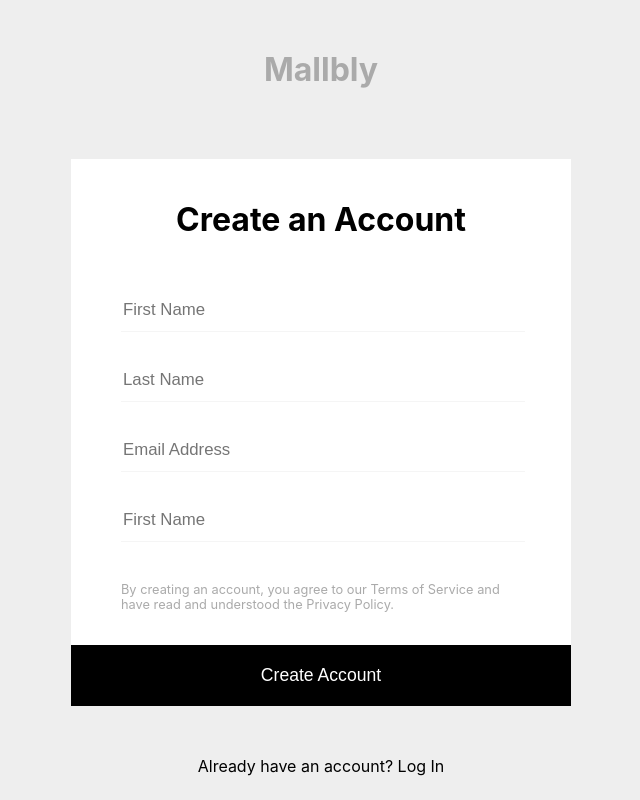
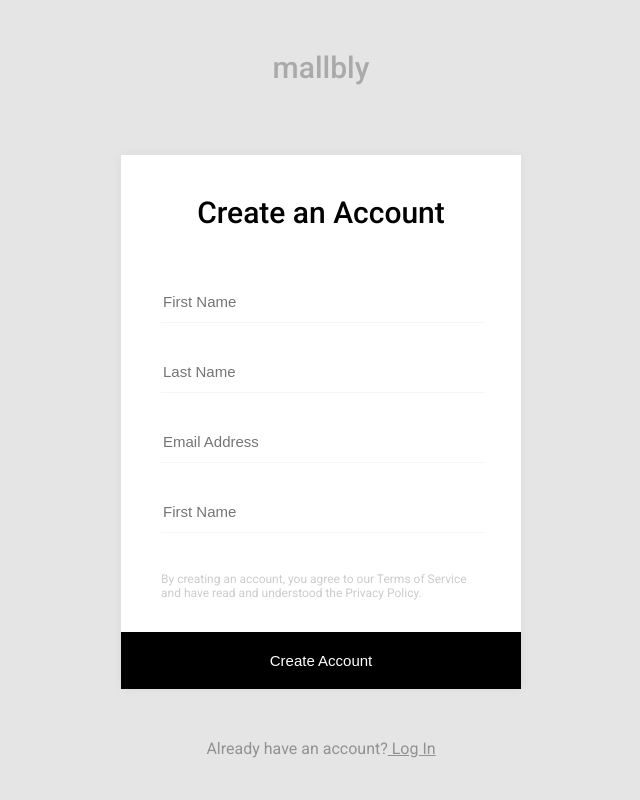
Before and after one commit to adexot/mallbly, a React (Create React App) app: page /signup in a window 1280 px wide. Shown: the whole page, without its empty margins (319-959 px from the left). Built offline with nearby package versions, Linux system fonts and the light colour scheme.

Commit message:
create CMS page

```diff
--- a/public/index.html
+++ b/public/index.html
@@ -5,6 +5,7 @@
     <link rel="shortcut icon" href="%PUBLIC_URL%/favicon.ico">
     <meta name="viewport" content="width=device-width, initial-scale=1, shrink-to-fit=no">
     <meta name="theme-color" content="#000000">
+    <link href="https://fonts.googleapis.com/css?family=Roboto:400,500" rel="stylesheet">
     <!--
       manifest.json provides metadata used when your web app is added to the
       homescreen on Android. See https://developers.google.com/web/fundamentals/engage-and-retain/web-app-manifest/
--- a/src/App.js
+++ b/src/App.js
@@ -2,11 +2,13 @@ import React, {Fragment, } from 'react';
 import {BrowserRouter as Router, Route} from 'react-router-dom';
 import Home from './pages/home';
 import Signup from './pages/signup';
+import CMS from './pages/cms';
 
 const App = () => (
   <Router>
     <Fragment>
       <Route exact path='/' component={Home} />
+      <Route exact path='/cms' component={CMS} />
       <Route exact path='/signup' component={Signup} />
     </Fragment>
   </Router>
--- /dev/null
+++ b/src/components/CMSSidebar/cmsSidebar.js
@@ -0,0 +1,54 @@
+import React, {Component, Fragment,} from 'react';
+import './cmsSidebar.scss';
+
+class CMSSidebar extends Component {
+    constructor(props){
+        super(props);
+        this.state = {
+            isClose: true
+        };
+    }
+
+    closeSidebar(e){
+        e.preventDefault();
+        this.setState({
+            isClose: true
+        });
+    }
+
+    openSidebar(e) {
+        e.preventDefault();
+        this.setState({
+            isClose: false
+        });
+    }
+
+    render(){
+        const {isClose,} = this.state;
+        const sidebarClass = `cmsSidebar ${isClose ? 'close' : ''}`;
+        const openButtonClass = `openButton ${isClose ? 'showButton' : ''}`;
+        return (
+            <Fragment>
+                <div className={sidebarClass}>
+                    <ul className=''>
+                        <li>logo</li>
+                        <li>home</li>
+                    </ul>
+                    <ul className='menuListDown'>
+                        <li onClick={(e) => this.closeSidebar(e)}>close</li>
+                    </ul>
+                </div>
+
+                <div className='sidebarContent'>
+                    <div>Sidebar Content</div>
+                </div>
+
+                <button className={openButtonClass} onClick={(e) => this.openSidebar(e)}>
+                    open
+                </button>
+            </Fragment>
+        );
+    }
+}
+
+export default CMSSidebar;
--- /dev/null
+++ b/src/components/CMSSidebar/cmsSidebar.scss
@@ -0,0 +1,51 @@
+.cmsSidebar {
+    background-color: #000;
+    color: #fff;
+    display: inline-block;
+    width: 70px;
+    height: 100vh;
+    position: relative;
+    transition: transform .3s linear;
+    z-index: 99;
+
+    &.close {
+        transform: translateX(-100%);
+    }
+
+    li {
+        display: block;
+        cursor: pointer;
+        padding: 20px
+    }
+
+    .menuListDown {
+        position: absolute;
+        bottom: 0;
+        left: 0;
+    }
+}
+
+.openButton {
+    position: fixed;
+    bottom: 0;
+    left: 0;
+    padding: 20px;
+    background-color: #000;
+    color: #fff;
+    cursor: pointer;
+    transform: translateX(-100%);
+    transition: transform .3s linear;
+}
+
+.showButton {
+    transform: translateX(0);
+}
+
+.sidebarContent {
+    width: 280px;
+    height: 100vh;
+    background-color: #fff;
+    position: absolute;
+    top: 0;
+    left: 70px;
+}
--- /dev/null
+++ b/src/components/CMSSidebar/index.js
@@ -0,0 +1 @@
+export {default, } from './cmsSidebar';
--- a/src/index.css
+++ b/src/index.css
@@ -1,9 +1,7 @@
 body {
   margin: 0;
   padding: 0;
-  font-family: -apple-system, BlinkMacSystemFont, "Segoe UI", "Roboto", "Oxygen",
-    "Ubuntu", "Cantarell", "Fira Sans", "Droid Sans", "Helvetica Neue",
-    sans-serif;
+  font-family: 'Roboto', sans-serif;
   -webkit-font-smoothing: antialiased;
   -moz-osx-font-smoothing: grayscale;
 }
--- /dev/null
+++ b/src/pages/cms/cms.js
@@ -0,0 +1,14 @@
+import React, {Component, } from 'react';
+import CMSSidebar from '../../components/CMSSidebar';
+
+class CMS extends Component {
+    render(){
+        return (
+            <div className='wrapper'>
+                <CMSSidebar/>
+            </div>
+        );
+    }
+}
+
+export default CMS;
--- /dev/null
+++ b/src/pages/cms/index.js
@@ -0,0 +1 @@
+export {default, } from './cms';
--- a/src/pages/signup/signup.js
+++ b/src/pages/signup/signup.js
@@ -4,8 +4,8 @@ import './signup.scss';
 
 const Home = () => (
    <div className='authContainer'>
-       <div className='textCenter logo'>
-           <span>Mallbly</span>
+       <div className='textCenter'>
+           < Link to='/' className ='logo'> mallbly </Link>
        </div>
        <div className='authBox'>
             <h1>Create an Account</h1>
@@ -36,7 +36,7 @@ const Home = () => (
        < div className='textCenter alternativeDiv'>
             <span>
                 Already have an account?
-                <Link to='/login'> Log In</Link>
+                <Link to='/login' className='link'> Log In</Link>
             </span>
         </div>
    </div>
--- a/src/pages/signup/signup.scss
+++ b/src/pages/signup/signup.scss
@@ -1,16 +1,16 @@
 // #region
 body {
-    background-color: #eee;
+    background-color: #e5e5e5;
 }
 
 .authContainer {
     margin: 50px auto 0;
-    max-width: 500px;
+    max-width: 400px;
 
     .logo {
         color: #aaa;
-        font-size: 2rem;
-        font-weight: bold;
+        font-size: 30px;
+        font-weight: 500;
         margin-bottom: 70px;
     }
 }
@@ -19,8 +19,12 @@ body {
     box-sizing: border-box;
     background-color: #fff;
     padding-top: 20px;
+    margin-top: 70px;
+    box-shadow: 0 0 10px rgba(0, 0, 0, 0.05);
 
     h1 {
+        font-size: 30px;
+        font-weight: 500;
         text-align: center;
     }
 }
@@ -30,7 +34,7 @@ body {
 
     .inputGroup {
         height: 70px;
-        padding: 0 50px;
+        padding: 0 40px;
     }
 
     input {
@@ -38,7 +42,7 @@ body {
         height: 40px;
         border: 0;
         border-bottom: 1px solid #f5f5f5;
-        font-size: 1.05rem;
+        font-size: 15px;
         outline: 0;
         transition: border-bottom .3s linear;
 
@@ -48,9 +52,9 @@ body {
     }
 
     p {
-        padding: 0 50px 20px;
-        font-size: 0.8rem;
-        color: #aaa;
+        padding: 0 40px 20px;
+        font-size: 12px;
+        color: #ccc;
     }
 }
 
@@ -60,7 +64,7 @@ body {
     border: 0;
     padding: 20px 40px;
     width: 100%;
-    font-size: 1.1rem;
+    font-size: 15px;
 }
 
 .textCenter {
@@ -68,7 +72,12 @@ body {
 }
 
 .alternativeDiv {
+    color: #929292;
     margin-top: 50px;
+
+    .link{
+        color: #929292;
+        text-decoration: underline;
+    }
 }
-
 // #endregion
```
Also changed, not shown: src/pages/cms/cms.scss (added).
